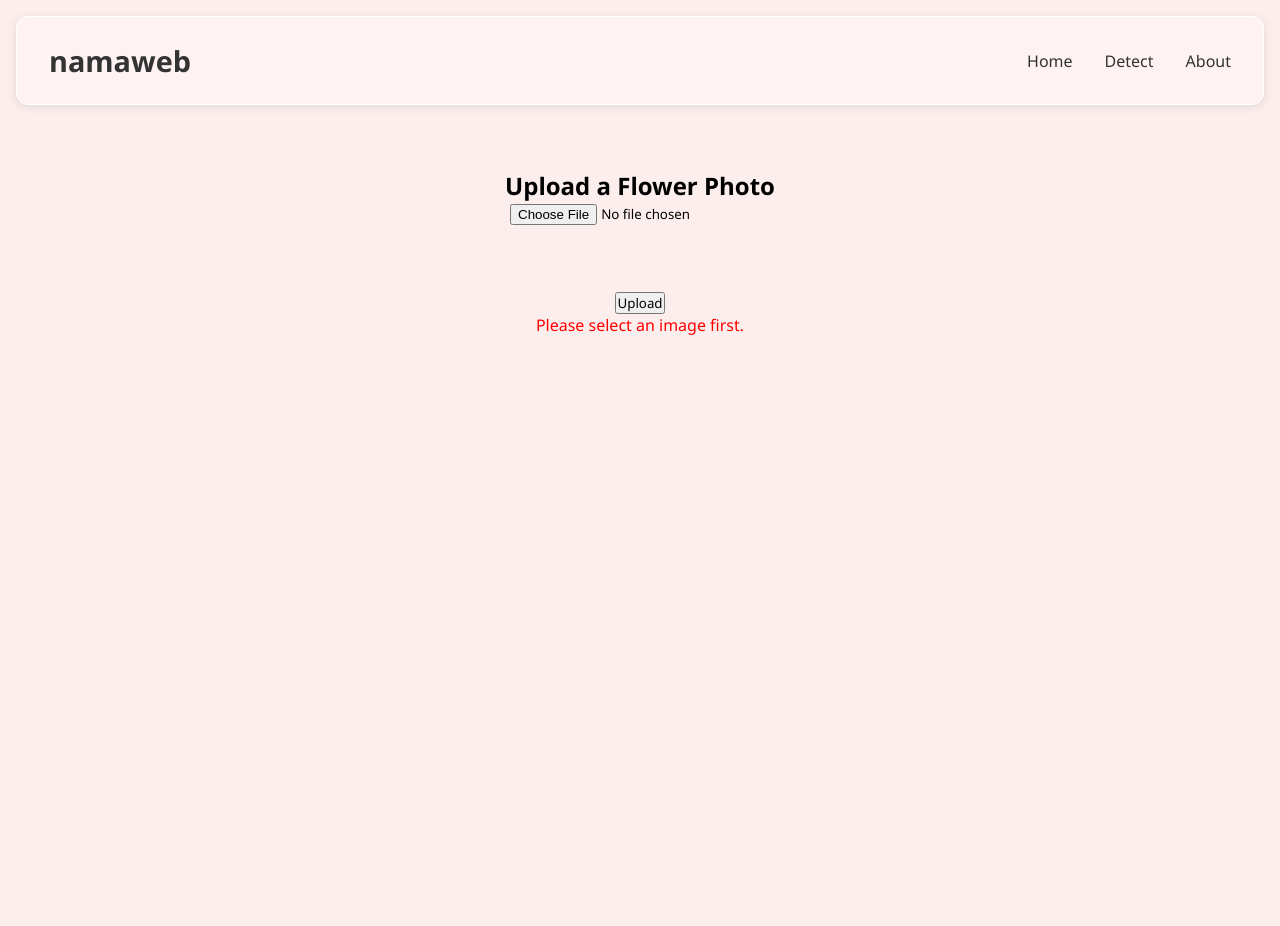
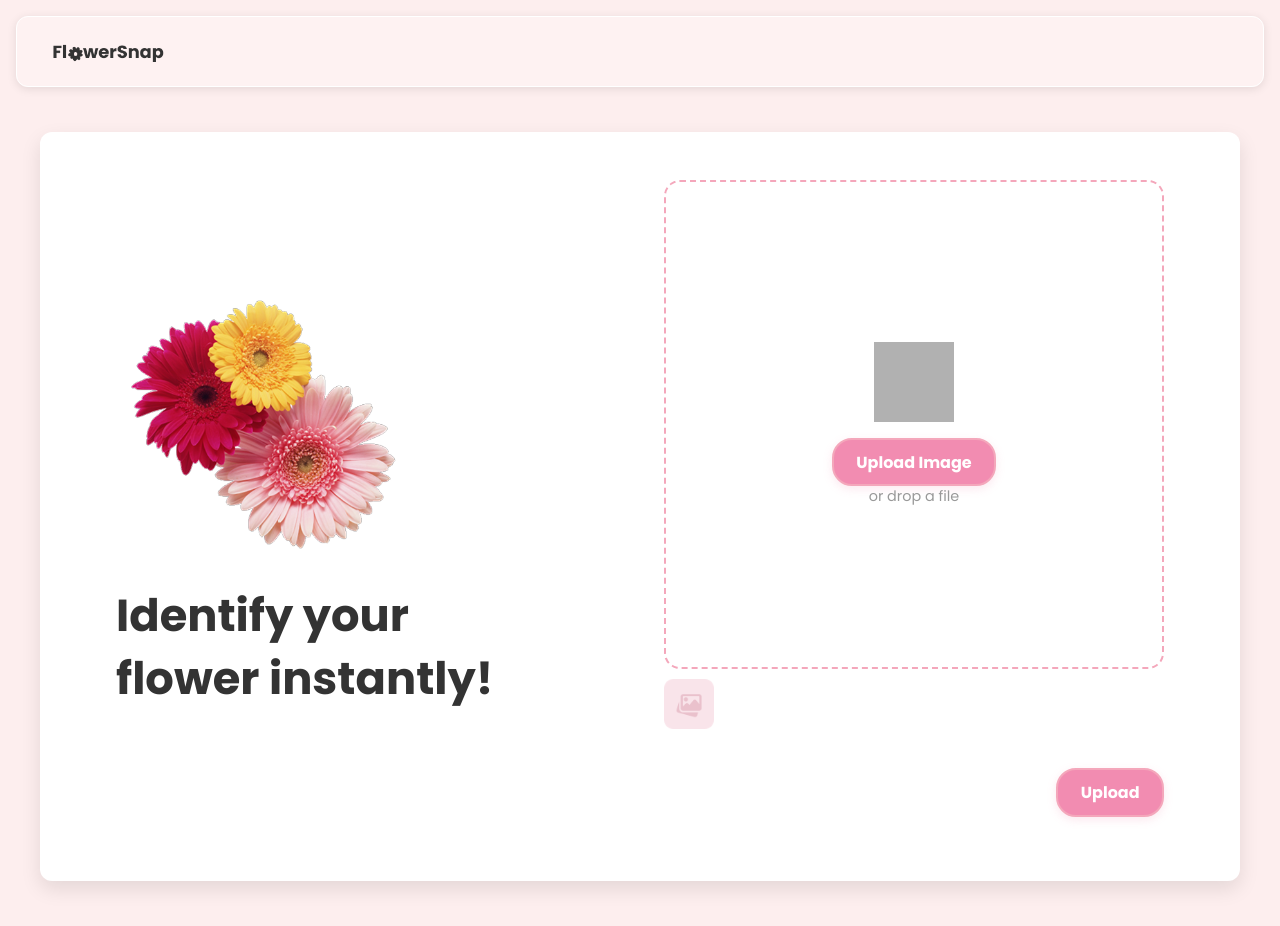
Before and after one commit to janicezzzzzz/Machine_Learning, a plain HTML site: page detect.html in a window 1280 px wide. Both pictures are taken after a click on the button "Upload". Before the commit the page ends 800 px from the top, so only its background shows below. Drawn offline with Linux system fonts and the light colour scheme; grey boxes are pictures that could not be loaded.

Commit message:
kei_finishing

```diff
--- a/detect.html
+++ b/detect.html
@@ -3,85 +3,57 @@
 <head>
   <meta charset="UTF-8" />
   <meta name="viewport" content="width=device-width, initial-scale=1.0" />
-  <title>Flower Identifier</title>
+  <title>FlowerSnap</title>
   <link rel="stylesheet" href="style.css">
 </head>
 <body>
   <header>
     <div class="navbar-box">
       <nav>
-        <div class="logo">namaweb</div>
+        <img src="/assets/LogoFlowerSnap.png"class="logo"></img>
+        <!--
         <div class="nav-links">
           <a href="#">Home</a>
           <a href="#">Detect</a>
           <a href="#">About</a>
-        </div>
+        </div> -->
       </nav>
     </div>
   </header>
 
-  <main style="text-align: center; padding: 3rem;">
-    <h2>Upload a Flower Photo</h2>
-    <input type="file" id="imageInput" accept="image/*" />
-    <br><br>
-    <img id="preview" src="#" alt="Image Preview" style="max-width: 300px; display: none; border-radius: 8px;" />
-    <br><br>
-    <button onclick="handleUpload()">Upload</button>
+<main class="upload-section">
+  <div class="left-panel">
+    <img src="/assets/plawer.png" alt="Flower" class="flower-image" />
+    <h2>Identify your<br>flower instantly!</h2>
+
+  </div>
+
+  <div class="right-panel">
+    <div class="upload-box">
+      <label for="imageInput" class="upload-label">
+        <img src="https://cdn-icons-png.flaticon.com/512/1829/1829586.png" alt="Upload Icon" class="upload-icon">
+        <div class="upload-button">Upload Image</div>
+        <div class="upload-hint">or drop a file</div>
+      </label>
+      <input type="file" id="imageInput" accept="image/*" hidden />
+    </div>
+
+    <img id="preview" src="assets/picture.png" alt="Image Preview"class="upload-icon"/>
+    <div class="upload-button-wrapper">
+      <button class="upload-button" onclick="uploadImage()">Upload</button>
+    </div>
     <p id="upload-status"></p>
     <div id="result"></div>
-  </main>
+  </div>
+</main>
 
-  <script>
-    const imageInput = document.getElementById("imageInput");
-    const preview = document.getElementById("preview");
-    const resultDiv = document.getElementById("result");
+<div id="result" class="result-box" style="display: none; margin-top: 20px;">
+  <h3>Hasil Identifikasi</h3>
+  <p><strong>Nama Bunga:</strong> <span id="flower-name"></span></p>
+  <p><strong>Makna:</strong> <span id="flower-meaning"></span></p>
+</div>
 
-    imageInput.onchange = () => {
-      const file = imageInput.files[0];
-      if (file) {
-        const reader = new FileReader();
-        reader.onload = () => {
-          preview.src = reader.result;
-          preview.style.display = "block";
-        };
-        reader.readAsDataURL(file);
-      }
-    };
 
-    async function handleUpload() {
-      const file = imageInput.files[0];
-      const status = document.getElementById("upload-status");
-      resultDiv.innerHTML = "";
-      if (!file) {
-        status.innerText = "Please select an image first.";
-        status.style.color = "red";
-        return;
-      }
-
-      const formData = new FormData();
-      formData.append("file", file);
-      status.innerText = "Analyzing...";
-      status.style.color = "black";
-
-      try {
-        const response = await fetch("/predict", {
-          method: "POST",
-          body: formData
-        });
-        const data = await response.json();
-        if (data.error) {
-          status.innerText = "Error: " + data.error;
-          status.style.color = "red";
-        } else {
-          resultDiv.innerHTML = `<strong>Flower:</strong> ${data.flower}<br><strong>Meaning:</strong> ${data.meaning}`;
-          status.innerText = "Success!";
-          status.style.color = "green";
-        }
-      } catch (err) {
-        status.innerText = "Failed to upload.";
-        status.style.color = "red";
-      }
-    }
-  </script>
+  <script src="app.js></script>
 </body>
 </html>
--- a/style.css
+++ b/style.css
@@ -1,7 +1,8 @@
+@import url('https://fonts.googleapis.com/css2?family=Poppins:wght@400;500;700&display=swap');
 * {
     margin: 0;
     padding: 0;
-    font-family: 'Segoe UI', Tahoma, Geneva, Verdana, sans-serif;
+    font-family: 'Poppins', sans-serif;
     text-decoration: none;
     list-style: none;
     box-sizing: border-box;
@@ -33,6 +34,7 @@ nav {
   font-size: 1.8rem;
   font-weight: bold;
   color: #333;
+  width: 10%;
 }
 
 .nav-links {
@@ -79,6 +81,186 @@ nav {
   margin: 0 auto;
 }
 
+/*  upload  */
+input[type="file"] {
+  margin-top: 1rem;
+  padding: 0.4rem;
+  border-radius: 6px;
+  border: 1px solid #ccc;
+  background-color: #fff;
+  cursor: pointer;
+}
+main {
+  background-color: #ffffff;
+  max-width: 500px;
+  margin: 3rem auto;
+  padding: 2rem;
+  border-radius: 12px;
+  box-shadow: 0 8px 20px rgba(0, 0, 0, 0.1);
+
+}
+
+main h2 {
+  font-size: 1.6rem;
+  margin-bottom: 1rem;
+  color: #2f4f4f;
+}
+
+.upload-section {
+  display: flex;
+  justify-content: center;
+  align-items: center;
+  padding: 3rem 1rem;
+  gap: 3rem;
+  flex-wrap: wrap;
+  max-width: 1200px;
+  margin: 45px  auto;
+}
+
+.left-panel,
+.right-panel {
+  flex: 1 1 400px;
+  max-width: 500px;
+}
+
+.left-panel h2 {
+  font-size: 2.8rem;
+  line-height: 1.4;
+  margin-bottom: 1.5rem;
+  margin left: 1.2 rem;
+  color: #333;
+}
+
+.flower-image {
+  width: 100%;
+  max-width: 300px;
+  border-radius: 12px;
+
+  /*box-shadow: 0 4px 12px rgba(0, 0, 0, 0.1);*/
+}
+
+.upload-box {
+  display: flex;
+  flex-direction: column;
+  align-items: center;
+  width: 100%;
+
+}
+
+.upload-label {
+  display: flex;
+  flex-direction: column;
+  align-items: center;
+  background-color: #fff;
+  border: 2px dashed #f4a7bb;
+  padding: 10rem 2rem;
+  border-radius: 12px;
+  cursor: pointer;
+  transition: background-color 0.3s;
+  width: 100%;
+  border-radius: 16px;
+  min-height: 250px;
+}
+
+.upload-label:hover {
+  background-color: #fff5f7;
+}
+
+#preview {
+  width: 50px;
+  height: 50px;
+  max-width: 100%
+  max-height: auto;
+  opacity: 0.6;
+  margin-top: 10px;
+  margin-bottom: 1rem;
+  transition: all 0.3s ease;
+}
+
+
+#upload-status {
+  margin-top: 1rem;
+  font-weight: 500;
+}
+
+#result {
+  margin-top: 1rem;
+  font-size: 1rem;
+  color: #333;
+}
+
+.upload-icon {
+  width: 80px;
+  height: 80px;
+  margin-bottom: 1rem;
+  opacity: 0.8;
+}
+
+.upload-button {
+  background-color: #f28cb1; /* pink background */
+  border: 2px solid #f4a7bb;
+  color: white;
+  padding: 0.6rem 1.4rem;
+  border-radius: 20px;
+  font-weight: 600;
+  font-size: 1rem;
+  transition: background-color 0.3s ease, box-shadow 0.3s ease;
+  box-shadow: 0 3px 10px rgba(242, 140, 177, 0.2);
+}
+
+.upload-button:hover {
+  background-color: #e4789e;
+  box-shadow: 0 4px 14px rgba(242, 140, 177, 0.3);
+}
+
+.upload-hint {
+  font-size: 0.9rem;
+  color: #999;
+}
+
+.upload-button-wrapper {
+  width: 100%;
+  display: flex;
+  justify-content: flex-end;
+  margin-top: 1rem;
+}
+
+
+.upload-button2 {
+  background-color: #f077a3;
+  color: white;
+  padding: 0.6rem 1.4rem  ;
+  border: none;
+  border-radius: 20px;
+  font-weight: 600;
+  font-size: 1rem;
+  cursor: pointer;
+  transition: background-color 0.3s ease, box-shadow 0.3s ease;
+  box-shadow: 0 3px 10px rgba(242, 140, 177, 0.2);
+  margin-top: 1rem;
+}
+
+.upload-button2:hover {
+  background-color: #c05d80;
+  box-shadow: 0 4px 14px rgba(242, 140, 177, 0.3);
+}
+
+
+/*----*/
+
+.result-box {
+  padding: 20px;
+  border: 2px dashed pink;
+  border-radius: 12px;
+  max-width: 400px;
+  margin: 0 auto;
+  background-color: #fff0f5;
+  color: #333;
+  font-family: 'Segoe UI', sans-serif;
+}
+
+
+
 .abt {
   display: flex;
   align-items: center;
```
Also changed, not shown: app.js (+6 -3 lines), assets/LogoFlowerSnap.png (added), assets/picture.png (added), assets/plawer.png (added).
